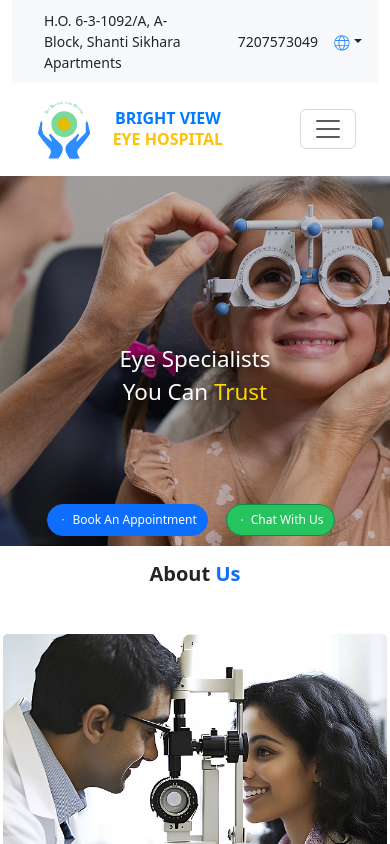
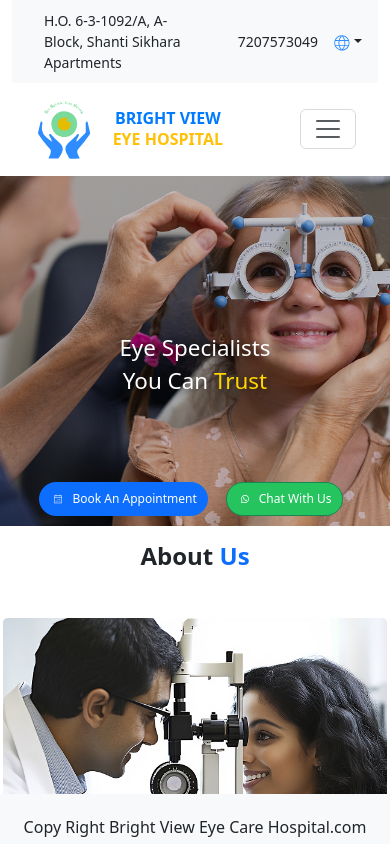
Before and after one commit to NagarajuKolar/Brightview, a React (Vite) app: page / in a window 390 px wide. Shown: the top 844 px of the page. Built offline with nearby package versions, Linux system fonts and the light colour scheme.

Commit message:
Updated Brightview website

```diff
--- a/src/CSS/Head.css
+++ b/src/CSS/Head.css
@@ -97,11 +97,13 @@
   }
 
   .hospi-image {
-    height: 370px;
+    height: 350px;
 
     object-fit: cover;
   }
-
+  .mobile-text{
+    font-size: 32px;
+  }
   .buttons {
     bottom: 10px;
     right: 0;
@@ -116,14 +118,14 @@
 
   .buttons .btn {
     font-size: 0.75rem;
-    padding: 6px 10px;
-    gap: 4px;
+    padding: 7px 10px;
+    gap: 6px;
     white-space: nowrap;
   }
 
   .buttons img {
-    width: 10px;
-    height: 10px;
+    width: 16px;
+    height: 16px;
   }
 
   .btn-custom {
--- a/src/CSS/aboutus.css
+++ b/src/CSS/aboutus.css
@@ -27,11 +27,11 @@ p.desc {
     box-shadow: inset;
   }
     p.desc {
-    font-size: 10px !important;
+    font-size: 14px !important;
     text-align: justify;
   }
    .abouttext {
-    font-size: 20px  !important;
+    font-size: 24px  !important;
   }
 
   .mobile-width {
--- a/src/CSS/contactus.css
+++ b/src/CSS/contactus.css
@@ -11,6 +11,7 @@ footer{
 .foot{
   height: 507px;
   width: 1440px;
+  position: relative;
 }
 .loc{
       font-size: 36px;
@@ -57,7 +58,9 @@ footer .col {
     display: flex;
     flex-direction: column;
   }
-
+.copyright{
+  margin-top: 20px;
+}
   footer .col-md-3,
   footer .col {
     width: 100%;
--- a/src/Components/Contactus.jsx
+++ b/src/Components/Contactus.jsx
@@ -133,7 +133,8 @@ function Contactus() {
                     </div>
 
                 </footer>
-                <div className="bg-light  d-flex justify-content-center align-items-center" style={{position:'static'}}>
+                <div className="bg-light  d-flex justify-content-center align-items-center copyright"
+                style={{position:'fixed', bottom:0, width:'100%', height:'50px', zIndex:1000}}>
                     <p className="mb-0 text-center">
                         Copy Right Bright View Eye Care Hospital.com
                     </p>
--- a/src/Components/Head.jsx
+++ b/src/Components/Head.jsx
@@ -17,7 +17,7 @@ function Head() {
     <>
       <div className="container-fluid p-0 m-0 w-100">
         <img src={Hospi} alt="img " className="image hospi-image" />
-        <div className="text ">
+        <div className="text mobile-text">
           <h1>Eye Specialists  </h1>
           <h1>You Can <span className="span">Trust</span></h1>
           <button type="button" onClick={() => setShowAppointment(true)} className="btn btn-primary fw-bold  btn-custom d-none d-md-block  me-2">
```
